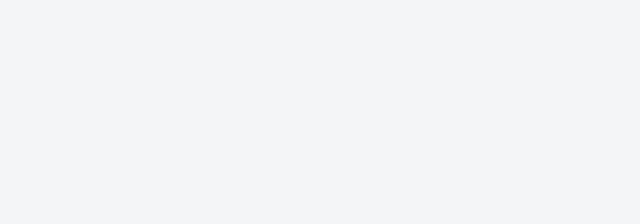
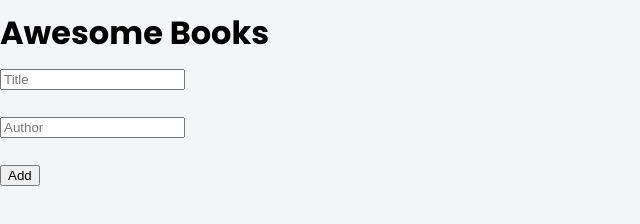
Before and after one commit to yemidada/awesome-books, a plain HTML site: page index.html in a window 1280 px wide. Shown: the whole page, without its empty margins (0-640 px from the left). Drawn offline with Linux system fonts and the light colour scheme.

Commit message:
Update HTML file

```diff
--- a/index.html
+++ b/index.html
@@ -12,9 +12,22 @@
 </head>
 
 <body>
+    <main class="main-section">
+        <div class="container">
+            <div class="title">
+                <h1>Awesome Books</h1>
+            </div><div class="fav-books">
 
-    <div id="books-list"></div>
-
+            </div>
+            <form action="" id="formID">
+                <input type="text" placeholder="Title" id="book-title" required><br><br>
+                <input type="text" placeholder="Author" id="book-author" required><br><br>
+                <button type="submit" id="submit-button" onclick="logSubmit(event)">Add</button>
+            </form>
+        </div>
+        <div class="out" hidden></div>
+    </main>
+    <script src="/assets/script/script.js"></script>
 </body>
 
 </html>
```
